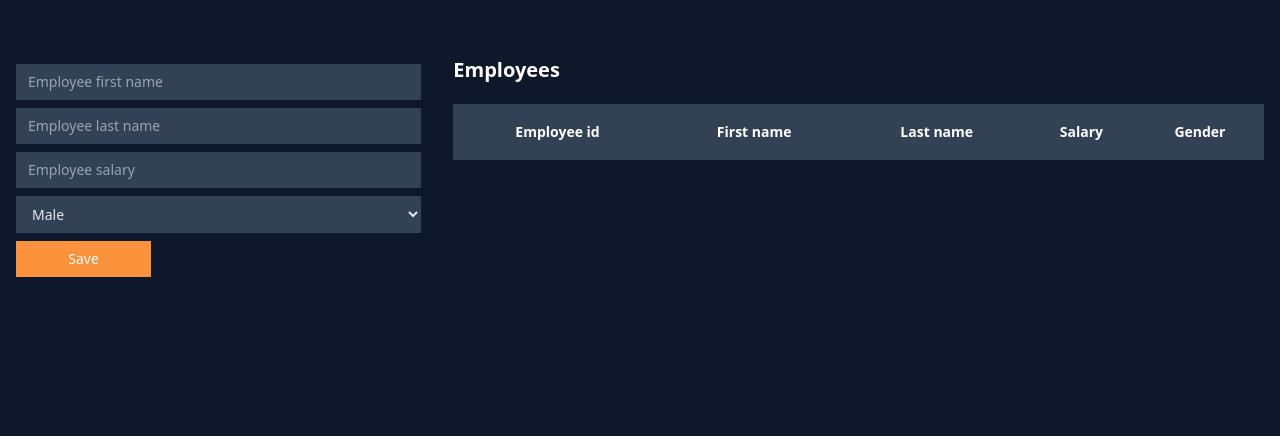
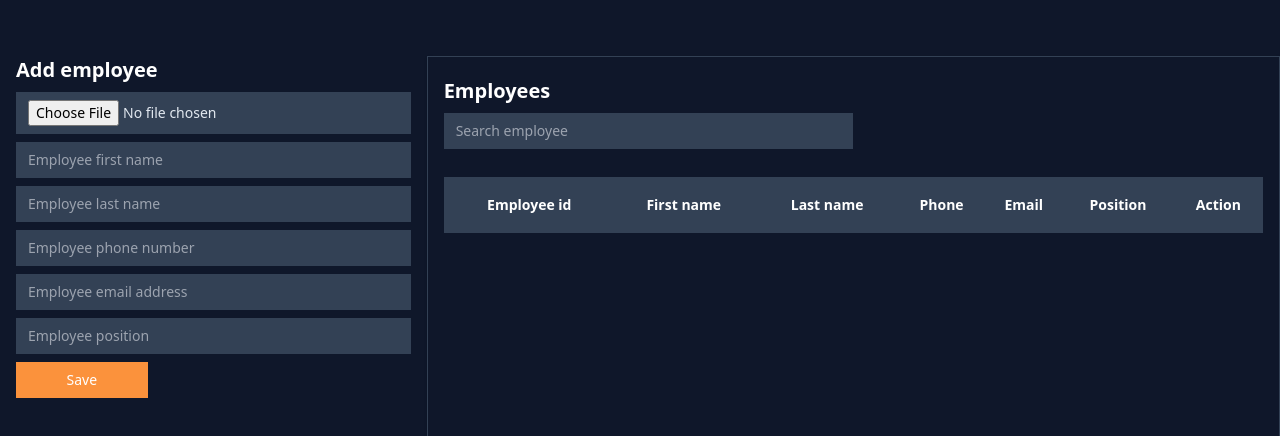
Before and after one commit to MonamaTV/simple-employee-app, a React (Vite) app: page /add in a window 1280 px wide. Shown: the top 436 px of the page. Built offline with nearby package versions, Linux system fonts and the light colour scheme.

Commit message:
latest changes

```diff
--- a/src/App.tsx
+++ b/src/App.tsx
@@ -2,34 +2,79 @@ import Form from "./components/Form";
 import { useState } from "react";
 import { v4 as uuidv4 } from "uuid";
 import Table from "./components/Table";
+import SearchForm from "./SearchForm";
 
 export type Employee = {
   employeeId: string;
   name: string;
   surname: string;
-  salary: string | number;
-  gender: "Female" | "Male" | "Other";
+  email: string;
+  image: string;
+  phone: string;
+  position: string;
 };
 
 const App = () => {
   const [employees, setEmployees] = useState<Employee[]>([]);
+  const [tempEmployees, setTempEmployees] = useState<Employee[]>([]);
+
+  const [editState, setEditState] = useState<boolean>(false);
+  const [error, setError] = useState<string>("");
 
   const [employee, setEmployee] = useState<Employee>({
     employeeId: "",
     name: "",
-    gender: "Male",
+    email: "",
+    image: "",
+    position: "",
+    phone: "",
     surname: "",
-    salary: "",
   });
+
+  const validateUser = (employee: Employee) => {
+    if (employee.name === "" || employee.name.length < 2)
+      return "Enter a valid name";
+    if (employee.surname === "" || employee.surname.length < 2)
+      return "Enter a valid surname";
+    if (employee.phone === "" || employee.phone.length !== 10)
+      return "Enter a valid phone";
+    if (employee.email === "" || employee.email.length < 2)
+      return "Enter a  valid email";
+    if (employee.position === "" || employee.position.length < 2)
+      return "Enter a valid position";
+  };
 
   const handleFormSubmission = (event: React.FormEvent<HTMLFormElement>) => {
     event.preventDefault();
-    const id = uuidv4();
+
+    const id = employee.employeeId || uuidv4();
+
     const newEmployee: Employee = {
       ...employee,
       employeeId: id,
     };
+
+    const isValid = validateUser(employee);
+    if (isValid) {
+      setError(isValid);
+      return;
+    }
+    setError("");
+
     setEmployees([...employees, newEmployee]);
+
+    // Clear the form
+    setEmployee({
+      employeeId: "",
+      name: "",
+      email: "",
+      image: "",
+      position: "",
+      phone: "",
+      surname: "",
+    });
+
+    setEditState(false);
   };
 
   const handleUserInput = (
@@ -40,18 +85,69 @@ const App = () => {
     setEmployee({ ...employee, [name]: value });
   };
 
+  const handleEmployeeDelete = (employeeId: string) => {
+    setEmployees((prevEmployees) =>
+      prevEmployees.filter((employee) => employee.employeeId !== employeeId)
+    );
+  };
+
+  const handleEmployeeEdit = (employeeId: string) => {
+    setEditState(true);
+    const editEmployee = employees.find(
+      (employee) => employee.employeeId === employeeId
+    );
+    if (!editEmployee) return;
+    setEmployees(prevEmployees => prevEmployees.filter(employee => employee.employeeId != employeeId))
+    setEmployee(editEmployee);
+  };
+
+  const handleUserImageInput = (event: React.ChangeEvent<HTMLInputElement>) => {
+    if (event.target.files) {
+      const file = event.target.files[0];
+      const imgUrl = URL.createObjectURL(file);
+      setEmployee({
+        ...employee,
+        image: imgUrl,
+      });
+    }
+  };
+
+  const handleSearchEmployee = (event: React.ChangeEvent<HTMLInputElement>) => {
+    const value = event.target.value;
+
+    if (value.length === 0) {
+      setEmployees([...tempEmployees]);
+      return;
+    }
+
+    setEmployees((prevEmployees) =>
+      prevEmployees.filter((emp) => emp.name.includes(value))
+    );
+  };
+
   return (
     <div className="bg-slate-900 flex flex-row py-10 justify-center h-screen w-screen">
-      <div className="container mx-auto flex flex-row text-white">
-        <div className="w-1/3 m-4">
+      <div className="lg:container mx-auto flex-col flex lg:flex-row text-white">
+        <div className="w-full lg:w-1/3 my-4 px-4">
+          <h3 className="font-semibold text-xl">
+            {editState ? "Edit" : "Add"} employee
+          </h3>
           <Form
+            handleUserImageInput={handleUserImageInput}
             handleFormSubmission={handleFormSubmission}
             handleUserInput={handleUserInput}
+            employee={employee}
           />
+          {error && <p className="text-red-500">{error}</p>}
         </div>
-        <div className="w-2/3 m-4">
+        <div className="w-full lg:w-2/3 my-4 px-4 border border-slate-700 shadow p-5">
           <h3 className="font-semibold text-xl">Employees</h3>
-          <Table employees={employees} />
+          <SearchForm handleSearchEmployee={handleSearchEmployee} />
+          <Table
+            handleDelete={handleEmployeeDelete}
+            handleEdit={handleEmployeeEdit}
+            employees={employees}
+          />
         </div>
       </div>
     </div>
--- /dev/null
+++ b/src/SearchForm.tsx
@@ -0,0 +1,14 @@
+const SearchForm = ({handleSearchEmployee}: {handleSearchEmployee: (event: React.ChangeEvent<HTMLInputElement>) => void}) => {
+  return (
+    <form className="flex flex-row items-center">
+      <input
+        placeholder="Search employee"
+        className="block px-3 py-2 text-sm bg-slate-700 outline-none w-1/2 my-2 text-slate-200"
+        type="search"
+        onChange={handleSearchEmployee}
+      />
+    </form>
+  );
+};
+
+export default SearchForm;
--- a/src/components/Form.tsx
+++ b/src/components/Form.tsx
@@ -1,39 +1,63 @@
 import { ChangeEvent } from "react";
 import Button from "./Button";
 import Input from "./Input";
-import Select from "./Select";
+import { Employee } from "../App";
 
 type FormTypes = {
   handleFormSubmission: (event: React.FormEvent<HTMLFormElement>) => void;
   handleUserInput: (
     event: ChangeEvent<HTMLInputElement | HTMLSelectElement>
   ) => void;
+  handleUserImageInput:  (
+    event: ChangeEvent<HTMLInputElement>
+  ) => void;
+  employee: Employee;
 };
 
-const Form = ({ handleFormSubmission, handleUserInput }: FormTypes) => {
+const Form = ({ handleFormSubmission, handleUserInput, employee, handleUserImageInput }: FormTypes) => {
   return (
     <form onSubmit={handleFormSubmission}>
       <Input
+        type={"file"}
+        handleUserInput={handleUserImageInput}
+        name="image"
+      />
+      <Input
+        type={"text"}
+        value={employee.name}
         handleUserInput={handleUserInput}
         placeholder="Employee first name"
         name="name"
       />
       <Input
+        type={"text"}
+       value={employee.surname}
         handleUserInput={handleUserInput}
         placeholder="Employee last name"
         name="surname"
       />
       <Input
+        type={"text"}
+        value={employee.phone}
         handleUserInput={handleUserInput}
-        placeholder="Employee salary"
-        name="salary"
+        placeholder="Employee phone number"
+        name="phone"
       />
-      {/* <Input
+      <Input
+        type={"text"}
+        value={employee.email}
         handleUserInput={handleUserInput}
-        placeholder="Employee gender"
-        name="gender"
-      /> */}
-      <Select name="gender" handleUserInput={handleUserInput} />
+        placeholder="Employee email address"
+        name="email"
+      />
+      <Input
+        type={"text"}
+        value={employee.position}
+        handleUserInput={handleUserInput}
+        placeholder="Employee position"
+        name="position"
+      />
+
       <Button />
     </form>
   );
--- a/src/components/Input.tsx
+++ b/src/components/Input.tsx
@@ -1,18 +1,21 @@
 import { ChangeEvent } from "react";
 
 type InputTypes = {
-  placeholder: string;
+  placeholder?: string;
   name: string;
+  value?: string;
+  type: string;
   handleUserInput: (event: ChangeEvent<HTMLInputElement>) => void;
 };
 
-const Input = ({ placeholder, name, handleUserInput }: InputTypes) => {
+const Input = ({ placeholder, name, handleUserInput, value, type }: InputTypes) => {
   return (
     <input
       name={name}
+      value={value}
+      type={type}
       onChange={handleUserInput}
       className="block px-3 py-2 text-sm bg-slate-700 outline-none w-full my-2 text-slate-200"
-      type="text"
       placeholder={placeholder}
     />
   );
--- a/src/components/Select.tsx
+++ b/src/components/Select.tsx
@@ -3,13 +3,15 @@ import { ChangeEvent } from "react";
 type SelectTypes = {
   placeholder?: string;
   name: string;
+  value: string;
   handleUserInput: (event: ChangeEvent<HTMLSelectElement>) => void;
 };
 
-const Select = ({ name, handleUserInput }: SelectTypes) => {
+const Select = ({ name, handleUserInput, value }: SelectTypes) => {
   return (
     <select
       name={name}
+      value={value}
       onChange={handleUserInput}
       className="block px-3 py-2 text-sm bg-slate-700 outline-none w-full my-2 text-slate-200"
     >
--- a/src/components/Table.tsx
+++ b/src/components/Table.tsx
@@ -1,38 +1,52 @@
 import { Employee } from "../App";
 
-const Table = ({ employees }: { employees: Employee[] }) => {
+type TableTypes = {
+  employees: Employee[];
+  handleEdit: (id: string) => void;
+  handleDelete: (id: string) => void;
+}
+
+
+const Table = ({ employees, handleDelete, handleEdit }: TableTypes ) => {
   return (
     <table className="my-2 w-full border-separate border-spacing-y-3 border-spacing-x-0">
-      <thead className="hidden md:table-header-group  bg-slate-700  w-full text-center px-5 h-14">
+      <thead className="hidden xl:table-header-group  bg-slate-700  w-full text-center px-5 h-14">
         <tr className=" font-semibold">
+          <th className=" font-bold text-sm"></th>
           <th className=" font-bold text-sm">Employee id</th>
           <th className=" font-bold text-sm">First name</th>
           <th className=" font-bold text-sm">Last name</th>
-          <th className=" font-bold text-sm">Salary</th>
-          <th className=" font-bold text-sm">Gender</th>
+          <th className=" font-bold text-sm">Phone</th>
+          <th className=" font-bold text-sm">Email</th>
+          <th className=" font-bold text-sm">Position</th>
+          <th className=" font-bold text-sm">Action</th>
         </tr>
       </thead>
-      <tbody className="text-center px-5  [&>*:nth-child(even)]:bg-slate-500">
+      <tbody className="text-center px-5  [&>*:nth-child(even)]:bg-slate-800">
         {employees.map((employee) => (
           <tr
-            className="transition-all delay-100 duration-300 h-10 hover:text-slate-600 group relative"
+            className="transition-all delay-100 duration-300 h-10 hover:bg-slate-800 group relative"
             key={employee.employeeId}
           >
-            <td>{employee.employeeId.slice(0, 10) + "..."}</td>
+            <td className="text-center flex items-center flex-col"><img className="rounded-full w-12 first-letter:" src={employee.image} alt="avatar"/></td>
+            <td className="hidden md:table-cell">{employee.employeeId.slice(0, 10) + "..."}</td>
             <td>{employee.name}</td>
             <td>{employee.surname}</td>
-            <td>{employee.salary}</td>
-            <td className="flex flex-row items-center">
-              {employee.gender}
-
-              <div>
-                {" "}
-                <span className="flex h-full items-center text-xs  right-20 group-hover:display">
+            <td>{employee.phone}</td>
+            <td >
+              {employee.email}
+            </td>
+            <td >
+              {employee.position}
+            </td>
+            <td>
+              <div className="flex flex-row justify-center space-x-3" >
+                <button onClick={() => handleEdit(employee.employeeId)} className=" bg-green-600 px-3 py-1 text-xs group-hover:display">
                   Edit
-                </span>
-                <span className="flex flex-row bg-red-400 py-1 items-center text-xs  right-10 group-hover:display">
+                </button>
+                <button onClick={() => handleDelete(employee.employeeId)} className=" bg-red-600 px-3 py-1 text-xs  group-hover:display">
                   Delete
-                </span>
+                </button>
               </div>
             </td>
           </tr>
```
